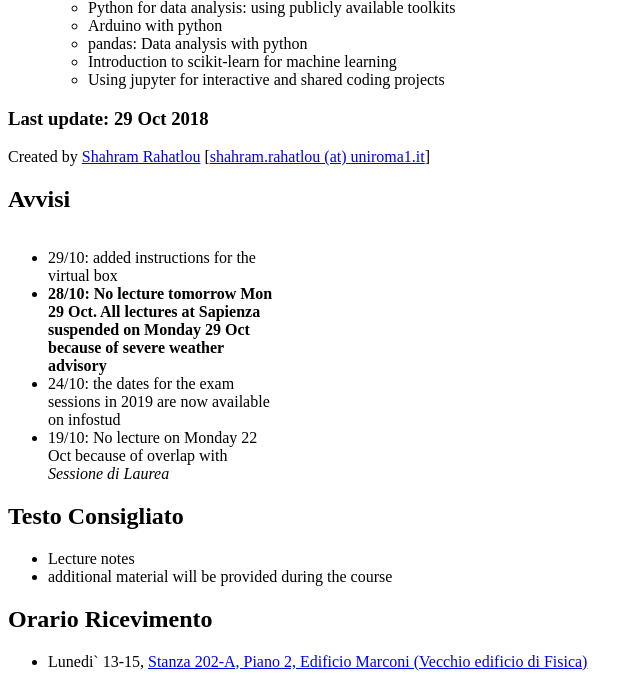
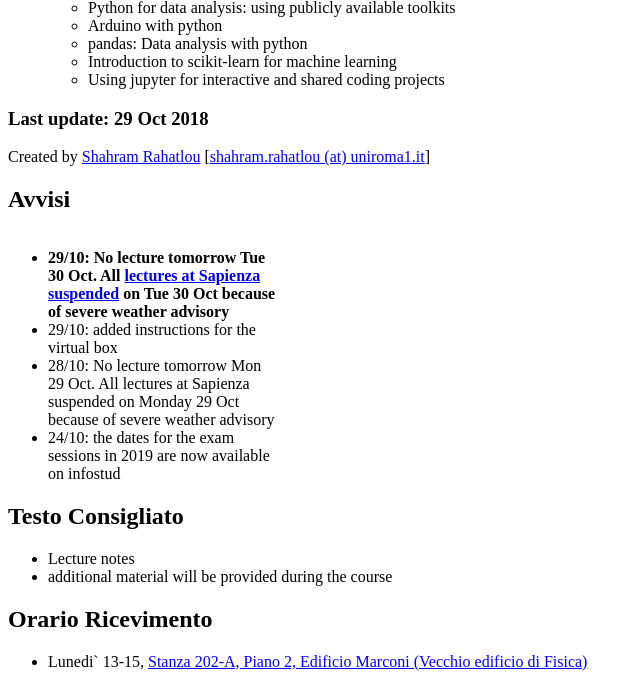
Before and after one commit to rahatlou/CMP, a PHP site: page / in a window 1280 px wide. Shown: the part 1385-2064 px from the top of the page, without its empty margins (0-642 px from the left). Run offline with PHP 8.4, Linux system fonts and the light colour scheme; some libraries are stand-ins or nearby versions.

Commit message:
added avviso per tuesday 30 oct

```diff
--- a/index.php
+++ b/index.php
@@ -68,9 +68,11 @@
           <h2>Avvisi</h2>
           <div style="width: 270px; height: 250px; overflow: auto">
 	    <ul>  <!-- lista avvisi-->
+	      <li><b>29/10:  No lecture tomorrow Tue 30 Oct. All <a href="https://www.uniroma1.it/it/notizia/lezioni-sospese-il-30-ottobre" >lectures at Sapienza suspended</a> on
+          Tue 30 Oct because of severe weather advisory </b></li>
 	      <li>29/10: added instructions for the virtual box</li>
-	     <li><b>28/10: No lecture tomorrow Mon 29 Oct. All lectures at Sapienza suspended on
-          Monday 29 Oct because of severe weather advisory</b> </li>
+	     <li>28/10: No lecture tomorrow Mon 29 Oct. All lectures at Sapienza suspended on
+          Monday 29 Oct because of severe weather advisory</li>
 	     <li>24/10: the dates for the exam sessions in 2019 are now
           available on infostud</li>
              <li>19/10: No lecture on Monday 22 Oct because of overlap with <em>Sessione di Laurea</em></li>
```
